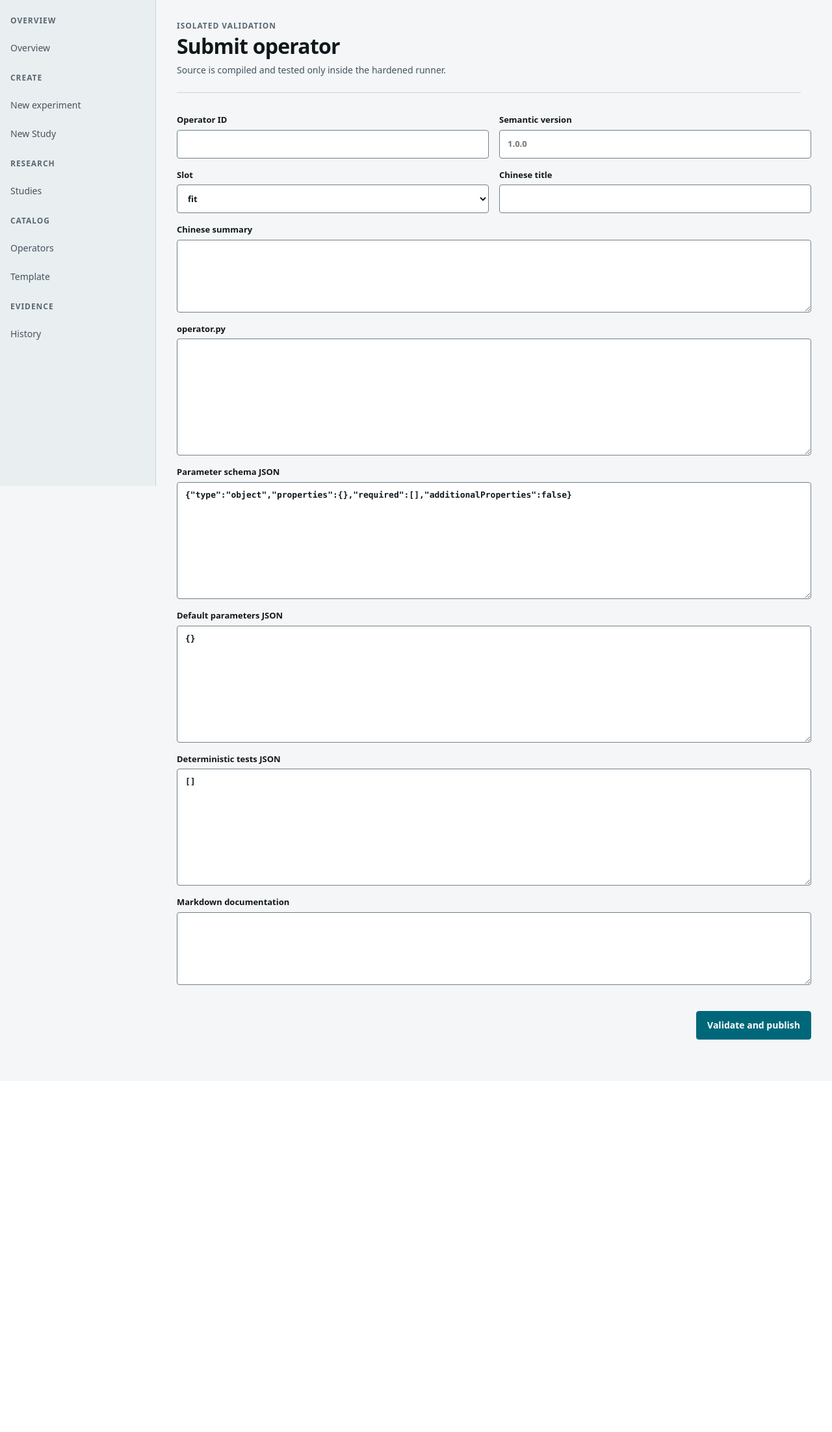
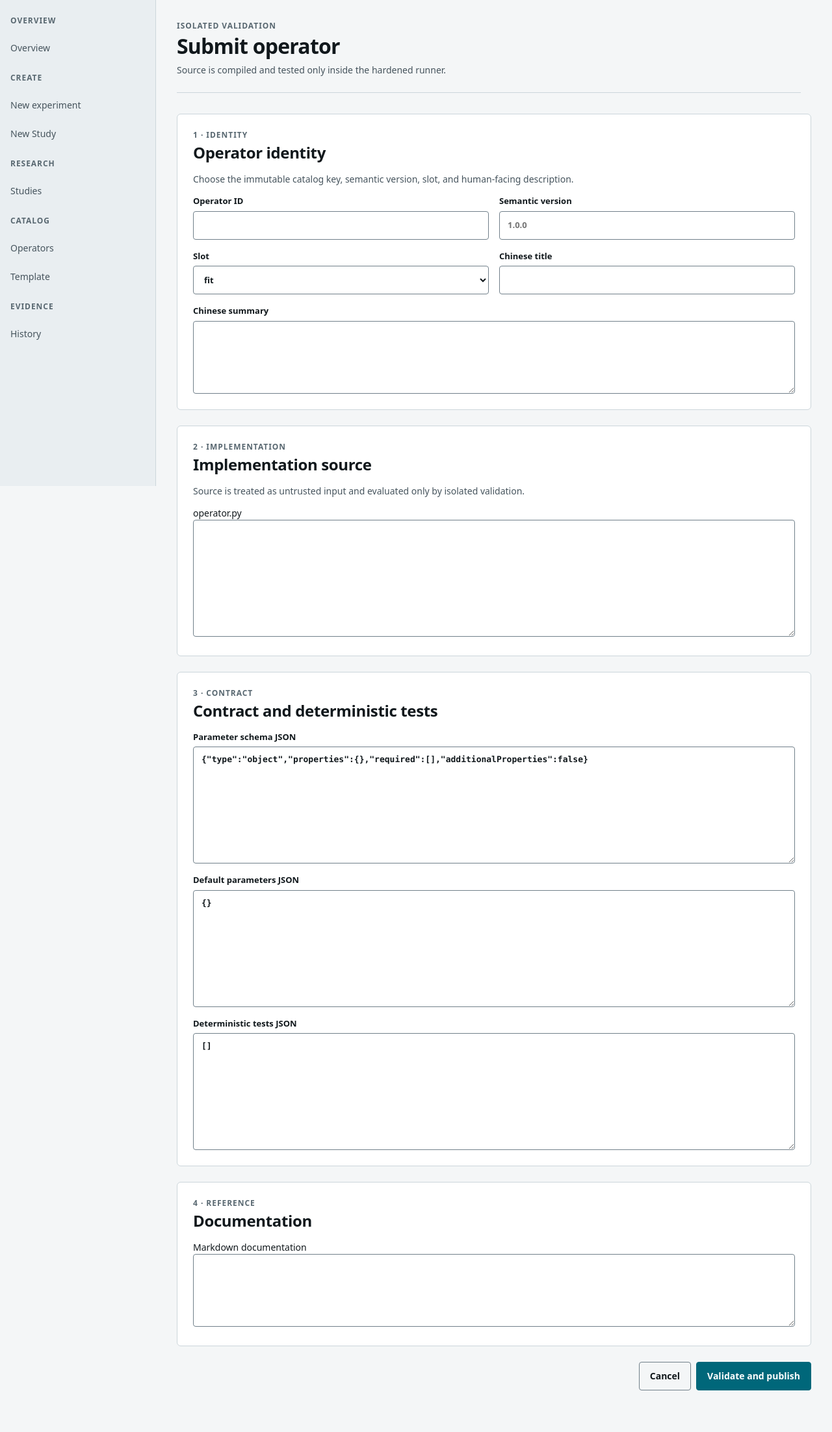
Before and after one commit to JingtaoLearn/ai-learn, a Python web app: template projects/quant-research-platform/src/quant_platform/templates/operator_submit.html in a window 1280 px wide. Shown: the part 52-2256 px from the top of the page at 65% size. Before the commit the page ends 1652 px from the top, so only its background shows below. Run offline with Jinja, Linux system fonts and the light colour scheme; the template is opened without the code that fills it, so the values that code supplies are empty.

Commit message:
Redesign Proofline overview and catalog surfaces
Co-authored-by: Copilot <223556219+Copilot@users.noreply.github.com>

```diff
--- a/projects/quant-research-platform/src/quant_platform/static/app.css
+++ b/projects/quant-research-platform/src/quant_platform/static/app.css
@@ -733,6 +733,13 @@ table {
   background: var(--surface);
 }
 
+caption {
+  padding: 12px var(--space-3);
+  color: var(--text);
+  font-weight: 650;
+  text-align: left;
+}
+
 th,
 td {
   min-width: 0;
--- a/projects/quant-research-platform/src/quant_platform/templates/operator_submit.html
+++ b/projects/quant-research-platform/src/quant_platform/templates/operator_submit.html
@@ -3,18 +3,36 @@
 {% block page %}operator-submit{% endblock %}
 {% block content %}
 <section class="page-heading"><p class="eyebrow">ISOLATED VALIDATION</p><h1>Submit operator</h1><p>Source is compiled and tested only inside the hardened runner.</p></section>
-<form class="form-grid" method="post" action="/operators/submit" data-testid="operator-form">
+<form method="post" action="/operators/submit" data-testid="operator-form">
   <input type="hidden" name="csrf_token" value="{{ csrf_token }}">
+  <section class="form-section" aria-labelledby="operator-identity-heading">
+    <p class="eyebrow">1 · IDENTITY</p><h2 id="operator-identity-heading">Operator identity</h2>
+    <p class="muted">Choose the immutable catalog key, semantic version, slot, and human-facing description.</p>
+    <div class="form-grid">
       <label>Operator ID<input name="operator_id" required pattern="[a-z][a-z0-9_]{1,63}"></label>
       <label>Semantic version<input name="version" required placeholder="1.0.0"></label>
       <label>Slot<select name="slot">{% for slot in ["fit","smoothing","statistic","decision","sizing","cost","report"] %}<option>{{ slot }}</option>{% endfor %}</select></label>
       <label>Chinese title<input name="title_zh" required></label>
       <label class="wide">Chinese summary<textarea name="summary_zh" required></textarea></label>
-  <label class="wide">operator.py<textarea class="code" name="source" required spellcheck="false"></textarea></label>
+    </div>
+  </section>
+  <section class="form-section" aria-labelledby="operator-source-heading">
+    <p class="eyebrow">2 · IMPLEMENTATION</p><h2 id="operator-source-heading">Implementation source</h2>
+    <p class="muted">Source is treated as untrusted input and evaluated only by isolated validation.</p>
+    <label>operator.py<textarea class="code" name="source" required spellcheck="false"></textarea></label>
+  </section>
+  <section class="form-section" aria-labelledby="operator-contract-heading">
+    <p class="eyebrow">3 · CONTRACT</p><h2 id="operator-contract-heading">Contract and deterministic tests</h2>
+    <div class="form-grid">
       <label class="wide">Parameter schema JSON<textarea class="code" name="parameter_schema" required>{"type":"object","properties":{},"required":[],"additionalProperties":false}</textarea></label>
       <label class="wide">Default parameters JSON<textarea class="code" name="defaults" required>{}</textarea></label>
       <label class="wide">Deterministic tests JSON<textarea class="code" name="tests" required>[]</textarea></label>
-  <label class="wide">Markdown documentation<textarea name="documentation" required></textarea></label>
-  <div class="wide actions"><button type="submit">Validate and publish</button></div>
+    </div>
+  </section>
+  <section class="form-section" aria-labelledby="operator-docs-heading">
+    <p class="eyebrow">4 · REFERENCE</p><h2 id="operator-docs-heading">Documentation</h2>
+    <label>Markdown documentation<textarea name="documentation" required></textarea></label>
+  </section>
+  <div class="actions"><a class="button quiet" href="/operators">Cancel</a><button type="submit">Validate and publish</button></div>
 </form>
 {% endblock %}
```
Also changed, not shown: projects/quant-research-platform/src/quant_platform/templates/dashboard.html (+6 -5 lines), projects/quant-research-platform/src/quant_platform/templates/operator_detail.html (+13 -11 lines), projects/quant-research-platform/src/quant_platform/templates/template_detail.html (+7 -7 lines). Lines whose indentation alone changed are shown as unchanged.
